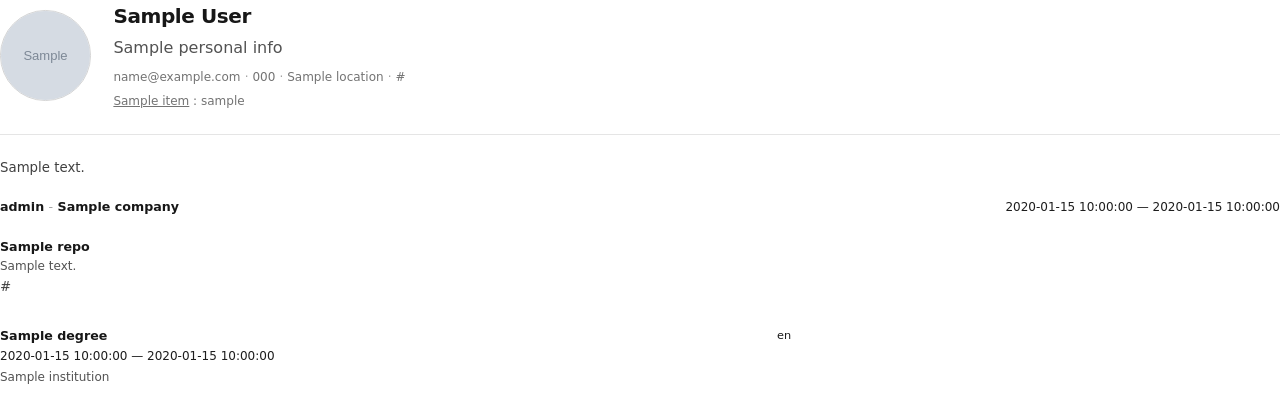
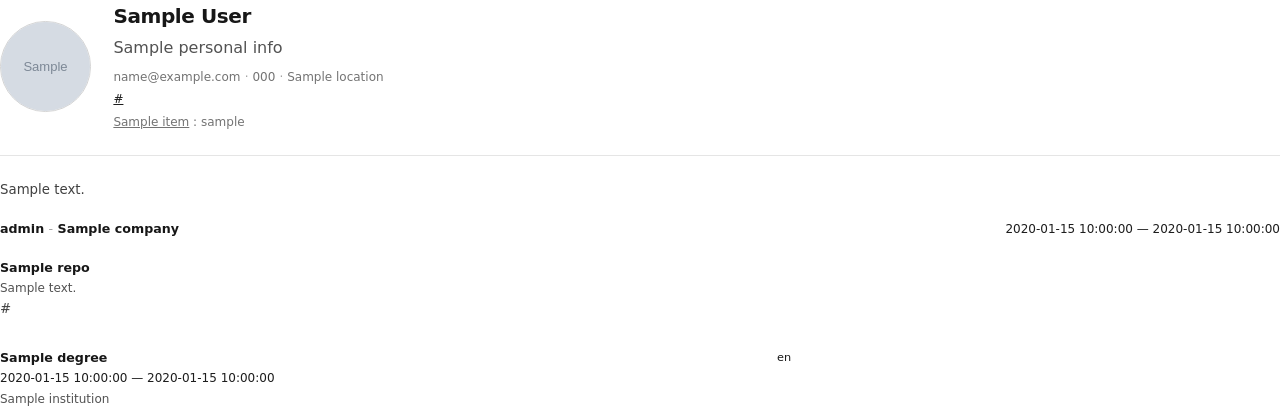
Before and after one commit to H3rHex/NextStepCV, a Python web app: template backend/app/templates/developer.html in a window 1280 px wide. Shown: the top 420 px of the page. Run offline with Jinja, Linux system fonts and the light colour scheme; the template is opened without the code that fills it: most values are stand-ins (such as "Sample title", 1, 10 or a date in 2020); grey boxes marked "Sample" are stand-in pictures.

Commit message:
refactor:backend: match resume header order and layout with frontend

```diff
--- a/backend/app/templates/base.html
+++ b/backend/app/templates/base.html
@@ -29,9 +29,6 @@
                 {% if resume.personalInfo.location %}
                 <li class="contact-item">{{ resume.personalInfo.location }}</li>
                 {% endif %}
-                {% if resume.personalInfo.website %}
-                <li class="contact-item">{{ resume.personalInfo.website }}</li>
-                {% endif %}
             </ul>
 
             {% if resume.showDriving and (resume.drivingLicenses or resume.hasCar) %}
--- a/backend/app/templates/css/styles.css
+++ b/backend/app/templates/css/styles.css
@@ -93,6 +93,20 @@ ul {
 
 .driving-contact {
     margin-top: 2pt;
+}
+
+.header-extra-row {
+    margin-top: 2pt;
+    font-size: 9pt;
+    color: #737373;
+}
+
+.header-extra-label {
+    color: #a3a3a3;
+}
+
+.header-extra-value {
+    color: #1d1d1d;
 }
 
 /* Secciones */
--- a/backend/app/templates/developer.html
+++ b/backend/app/templates/developer.html
@@ -3,6 +3,12 @@
 {% from "macros.html" import date_range, bullet_list, highlight_list %}
 
 {% block header_extra %}
+    {% if resume.personalInfo.website %}
+    <div class="header-extra-row">
+        <span class="header-extra-label">{{ t('labels.website') }}</span>
+        <span class="header-extra-value"><a href="{{ resume.personalInfo.website }}">{{ resume.personalInfo.website }}</a></span>
+    </div>
+    {% endif %}
     {% if resume.socialMedia %}
     <ul class="contact driving-contact">
         {% for item in resume.socialMedia %}
--- a/backend/app/translations/en.json
+++ b/backend/app/translations/en.json
@@ -17,7 +17,7 @@
     "email": "Email",
     "phone": "Phone",
     "location": "Location",
-    "website": "Website",
+    "website": "Web",
     "github": "GitHub",
     "present": "Present",
     "car": "Own vehicle",
--- a/backend/app/translations/es.json
+++ b/backend/app/translations/es.json
@@ -17,7 +17,7 @@
     "email": "Email",
     "phone": "Teléfono",
     "location": "Ubicación",
-    "website": "Sitio web",
+    "website": "Web",
     "github": "GitHub",
     "present": "Presente",
     "car": "Vehículo propio",
```
